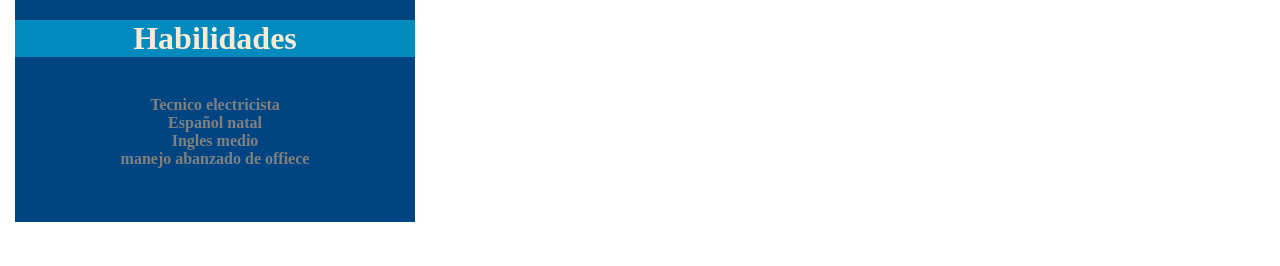
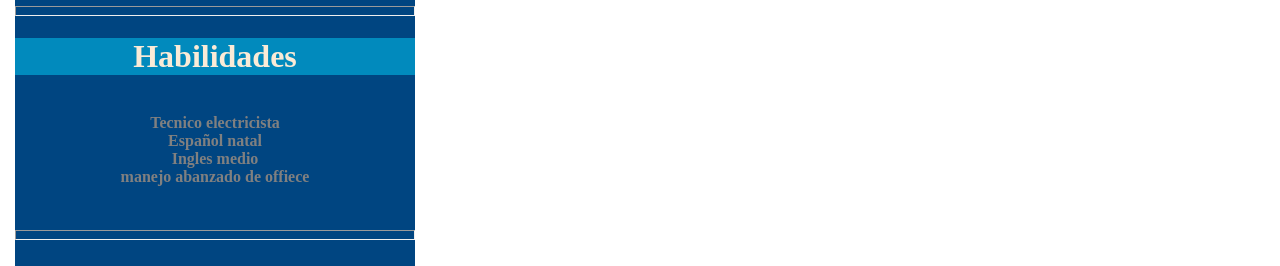
Before and after one commit to nowhite23/nowhite23.github.io, a plain HTML site: page paractica-4.html in a window 1280 px wide. Shown: the part 1894-2160 px from the top of the page. Before the commit the page ends 2116 px from the top, so only its background shows below. Drawn offline with Linux system fonts and the light colour scheme.

Commit message:
prac 4 mod

```diff
--- a/paractica-4.html
+++ b/paractica-4.html
@@ -23,14 +23,16 @@
                         <br> <img src="https://img.icons8.com/metro/26/000000/email.png"><b> tr_94@hotmail.com</b>
                         <br><img src="https://img.icons8.com/material/26/000000/geography.png"><b> NoWhite.com</b>
                         <br><img src="https://img.icons8.com/material/26/000000/marker.png"><b> Herc. Medina ej. tampaya cd valles S.L.P</b>
+                    <hr size="10">
                         <h1 class="res">Habilidades</h1>
                         <br><b>Tecnico electricista</b>
                         <br> <b>Español natal</b>
                         <br> <b>Ingles medio</b>
                         <br> <b>manejo abanzado de offiece</b>
-                        <br><br><br><br>
+                        <br><br><br>
+                    <hr size=  "10">
                     </div>
-
+                    <br>
             </div>
 
             <div id="principal">
@@ -77,7 +79,9 @@
             <div class="cos">
                 <b>hobbies</b>
                 <br>Deporte, viajes y lecto-escritura.
+                <br><br>
             </div>
+            <br><br>
             </div>
 
         </div>
```
